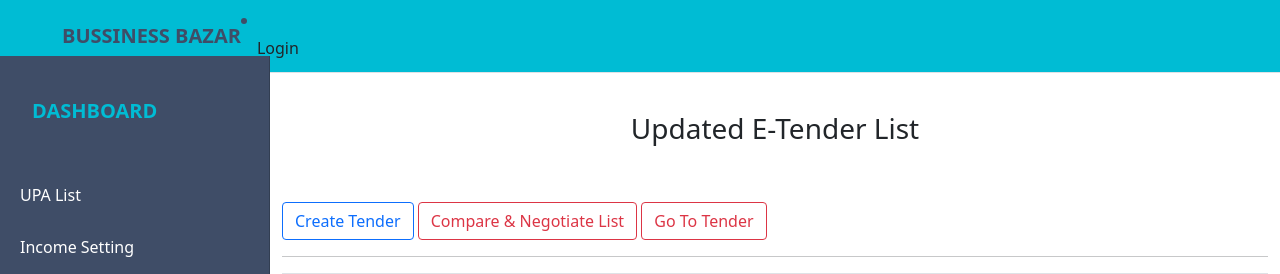
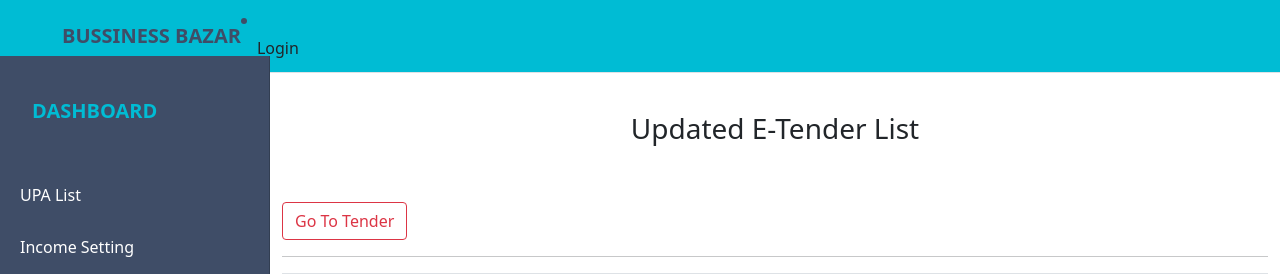
Before and after one commit to msurendra-1008/mlm_repo, a Django app: page /newest_raised_tender_list/ in a window 1280 px wide. Shown: the top 274 px of the page. Run offline with Django 3.2, Linux system fonts and the light colour scheme; data comes from the database, SQL or seed files in the repository; parts of the project's set-up code (start-up, migrations or seed data) failed here and were passed over.

Commit message:
changes in tender section

```diff
--- a/templates/dashboard/newest_raised_tender_list.html
+++ b/templates/dashboard/newest_raised_tender_list.html
@@ -7,8 +7,8 @@
 
         <div class="col">
             <h3 class="text-center m-5">Updated E-Tender List</h3>
-            <a href="{% url 'create-tender' %}" class="btn btn-outline-primary mt-2">Create Tender</a>
-            <a href="{% url 'tender_compare_negotiate_list' %}" class="btn btn-outline-danger mt-2">Compare & Negotiate List</a>
+            {% comment %} <a href="{% url 'create-tender' %}" class="btn btn-outline-primary mt-2">Create Tender</a> {% endcomment %}
+            {% comment %} <a href="{% url 'tender_compare_negotiate_list' %}" class="btn btn-outline-danger mt-2">Compare & Negotiate List</a> {% endcomment %}
             <a href="{% url 'tender_fill_list' %}" class="btn btn-outline-danger mt-2">Go To Tender</a>
             <hr>
             <!-- <div class="row"> -->
```
